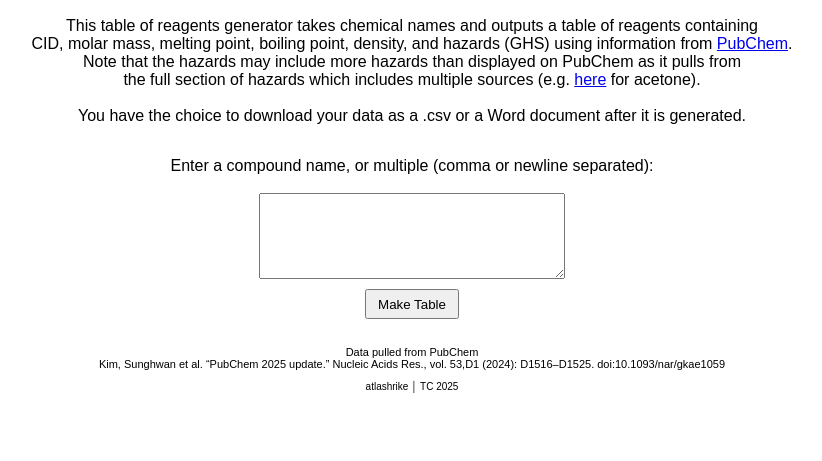
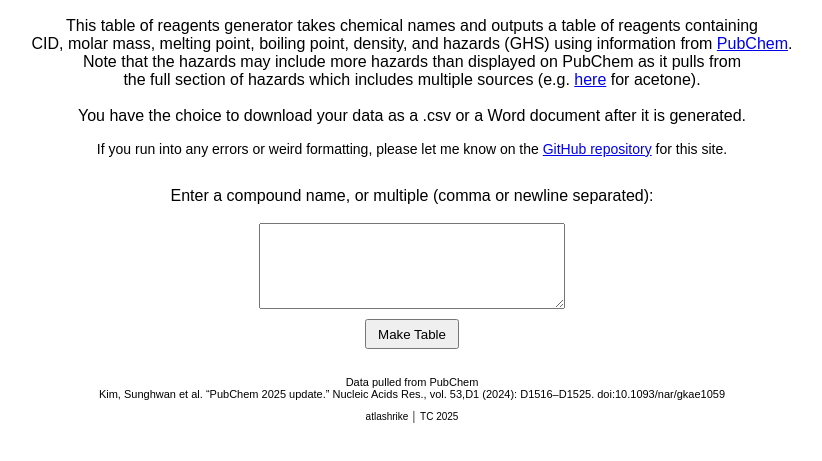
Before and after one commit to atlashrike/reagent-tabling, a plain HTML site: page index.html in a window 1280 px wide. Shown: the part 105-566 px from the top of the page, without its empty margins (228-1050 px from the left). Drawn offline with Linux system fonts and the light colour scheme.

Commit message:
Update index.html

```diff
--- a/index.html
+++ b/index.html
@@ -74,6 +74,7 @@ density, and hazards (GHS) using information from <a href="https://pubchem.ncbi.
 the full section of hazards which includes multiple sources (e.g. <a href="https://pubchem.ncbi.nlm.nih.gov/compound/Acetone#section=GHS-Classification&fullscreen=true">here</a> for acetone).
 <br><br> You have the choice to download your data as a .csv or a Word document after it is generated.
 </p>
+<p style="font-size: 14px;"> If you run into any errors or weird formatting, please let me know on the <a href="https://github.com/atlashrike/reagent-tabling">GitHub repository</a> for this site.</p>
 <form id="compoundForm">
   <label for="compoundInput">
     Enter a compound name, or multiple (comma or newline separated):
```
